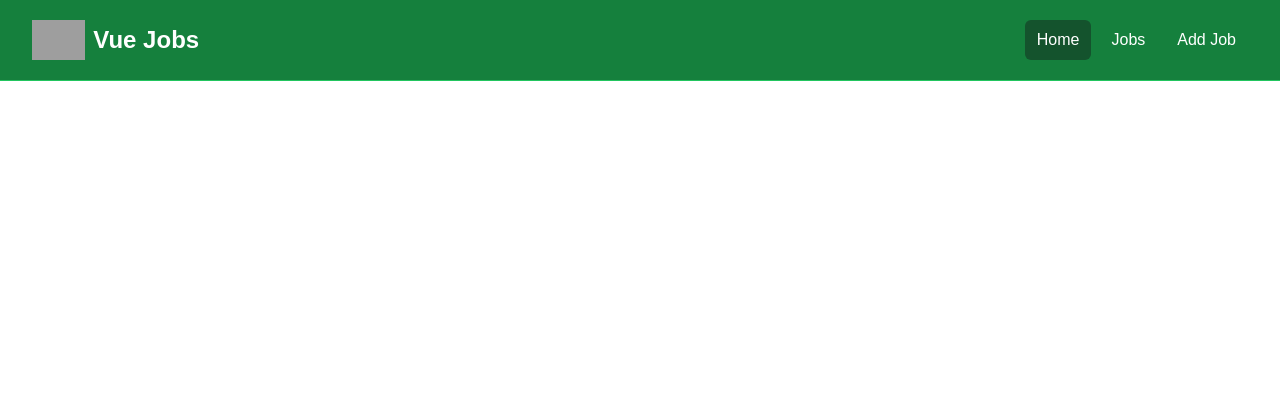
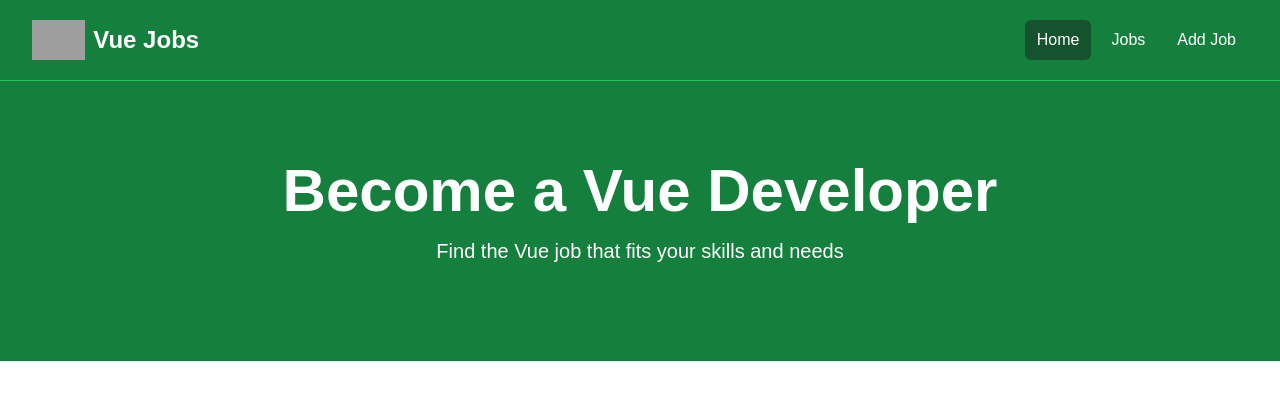
Before and after one commit to schmeb0704/vueTutorial, a Vue app: page / in a window 1280 px wide. Shown: the top 400 px of the page. Built offline with nearby package versions, Linux system fonts and the light colour scheme; grey boxes are pictures that could not be loaded.

Commit message:
feat: add hero banner and make possible to use props

```diff
--- a/src/App.vue
+++ b/src/App.vue
@@ -1,7 +1,9 @@
 <script setup>
 import Navbar from './components/Navbar.vue';
+import Hero from './components/Hero.vue';
 </script>
 
 <template>
   <Navbar></Navbar>
+  <Hero></Hero>
 </template>
--- /dev/null
+++ b/src/components/Hero.vue
@@ -0,0 +1,35 @@
+<script setup>
+import { defineProps } from 'vue';
+
+defineProps({
+  title: {
+    type: String,
+    default: 'Become a Vue Developer'
+  },
+  subtitle:{
+    type: String,
+    default: "Find the Vue job that fits your skills and needs"
+  }
+})
+</script>
+
+<template>
+
+    <section class="bg-green-700 py-20 mb-4">
+      <div
+        class="max-w-7xl mx-auto px-4 sm:px-6 lg:px-8 flex flex-col items-center"
+      >
+        <div class="text-center">
+          <h1
+            class="text-4xl font-extrabold text-white sm:text-5xl md:text-6xl"
+          >
+            {{ title }}
+          </h1>
+          <p class="my-4 text-xl text-white">
+           {{ subtitle }}
+          </p>
+        </div>
+      </div>
+    </section>
+
+</template>
```
